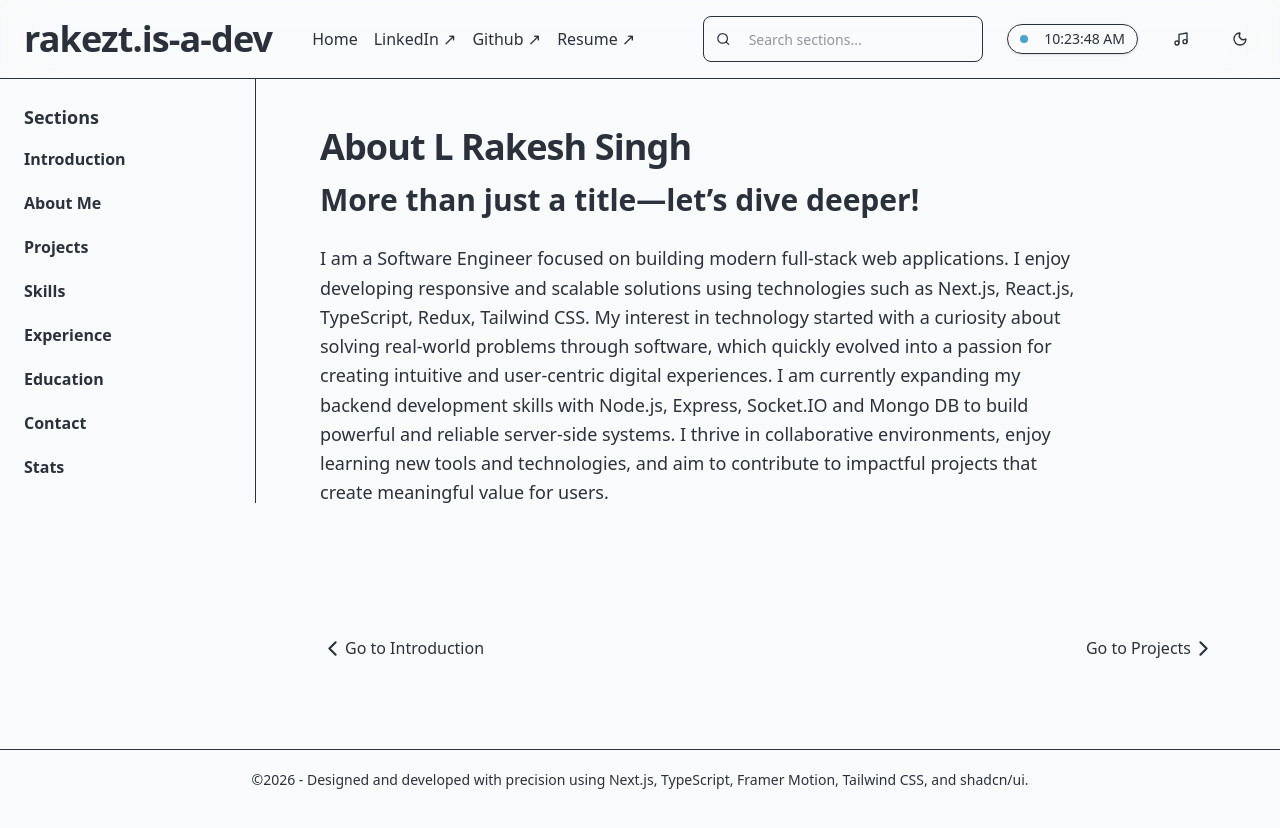
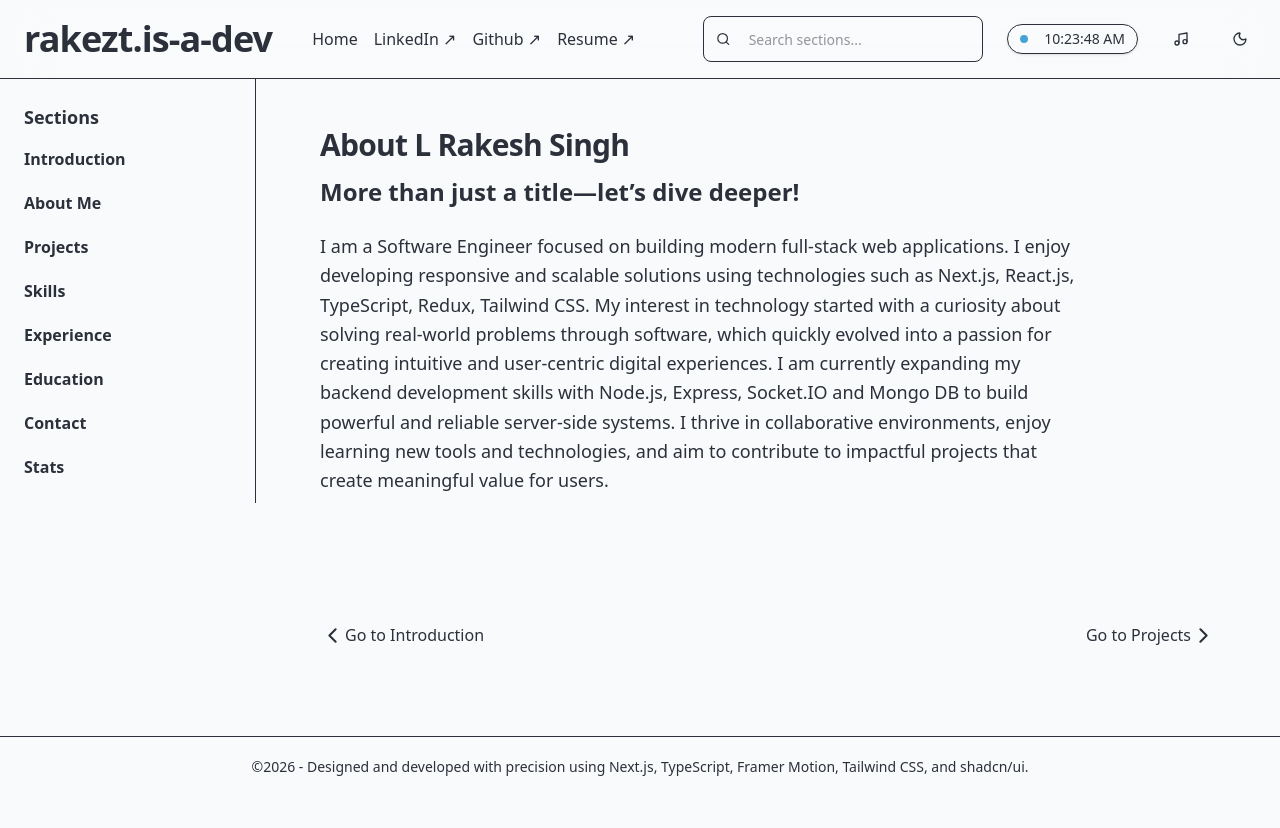
Before and after one commit to Rakezt/rakezt.portfolio, a Next.js app: page /about in a window 1280 px wide. Built offline with nearby package versions, Linux system fonts and the light colour scheme.

Commit message:
update stats UI

```diff
--- a/components/layout/zHeader.tsx
+++ b/components/layout/zHeader.tsx
@@ -18,9 +18,11 @@ const Header = () => {
   return (
     <header className='flex items-center justify-between px-4 md:px-6 py-4 border-b border-border bg-background/70 backdrop-blur-xl sticky top-0 z-50'>
       <div className='flex items-center gap-10'>
-        <h1 className='text-3xl md:text-4xl font-bold tracking-tight'>
-          rakezt.is-a-dev
-        </h1>
+        <Link href='/'>
+          <h1 className='text-3xl md:text-4xl font-bold tracking-tight'>
+            rakezt.is-a-dev
+          </h1>
+        </Link>
 
         <nav className='hidden md:flex cursor-pointer items-center gap-4 text-m text-muted-foreground'>
           <Link href='/' className='hover:text-primary transition'>
--- a/components/shared/SectionTitle.tsx
+++ b/components/shared/SectionTitle.tsx
@@ -5,10 +5,10 @@ interface Props {
 export const SectionTitle = ({ title, subTitle }: Props) => {
   return (
     <div>
-      <h1 className='text-3xl md:text-4xl font-bold tracking-tight mb-3'>
+      <h1 className='text-2xl md:text-3xl font-bold tracking-tight mb-3'>
         {title}
       </h1>
-      <h2 className='text-xl md:text-3xl font-semibold text-muted-foreground mb-6 leading-snug'>
+      <h2 className='text-xl md:text-2xl font-semibold text-muted-foreground mb-6 leading-snug'>
         {subTitle}
       </h2>
     </div>
```
